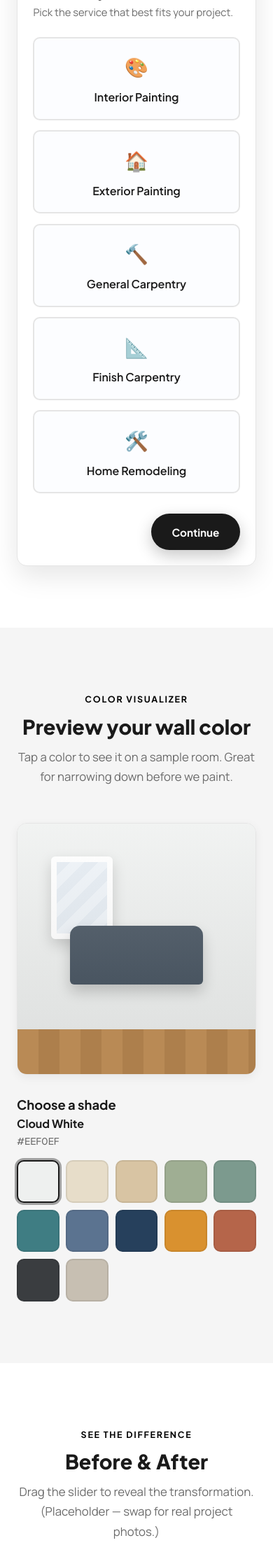
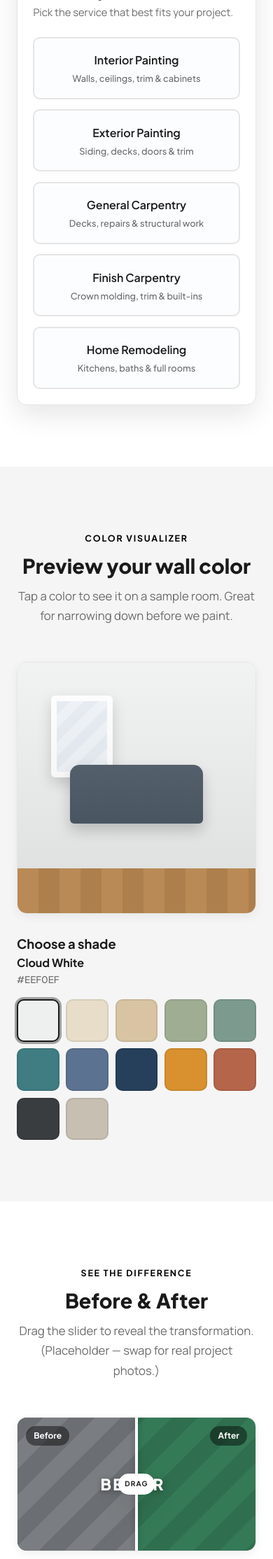
Before and after one commit to PChiovatto/prcgroupcompany, a PHP site: page /tools.php in a window 390 px wide. Shown: the part 732-2960 px from the top of the page at 70% size. Run offline with PHP 8.4, Linux system fonts and the light colour scheme.

Commit message:
Remodel tools page: remove all icons, click-to-advance calculator
- Remove every icon/emoji from tools.php (service emojis, finish-level dots,
  before/after arrow glyph, phone icon); service option cards now carry a
  short text descriptor instead
- Quote calculator: clicking a service, size or finish box auto-advances to
  the next step; the Continue button is hidden on those box-selection steps
  and only shown where real input is needed (quantity, contact, send)
- Restyle before/after grip as a small 'DRAG' text pill

Co-Authored-By: Claude Fable 5 <noreply@anthropic.com>
Claude-Session: https://claude.ai/code/session_016XLoFwtTend5dcK9srZghH

```diff
--- a/css/tools.css
+++ b/css/tools.css
@@ -34,8 +34,7 @@
 }
 .opt:hover { border-color: var(--amber); transform: translateY(-3px); box-shadow: var(--shadow-sm); }
 .opt.sel { border-color: var(--amber); background: #f0f0f0; box-shadow: 0 0 0 3px rgba(0,0,0,.12); }
-.opt .ico { font-size: 1.7rem; display: block; margin-bottom: .4rem; }
-.opt small { display: block; font-weight: 500; color: var(--muted); font-size: .8rem; margin-top: .25rem; }
+.opt small { display: block; font-weight: 500; color: var(--muted); font-size: .8rem; margin-top: .3rem; line-height: 1.4; }
 
 .calc .field { margin-bottom: 1.1rem; }
 .calc label { display: block; font-family: var(--font-head); font-weight: 600; font-size: .85rem;
@@ -110,9 +109,10 @@
   clip-path: inset(0 50% 0 0); }
 .ba__handle { position: absolute; top: 0; bottom: 0; left: 50%; width: 4px; background: #fff;
   transform: translateX(-2px); box-shadow: 0 0 10px rgba(0,0,0,.3); }
-.ba__grip { position: absolute; top: 50%; left: 50%; width: 42px; height: 42px; transform: translate(-50%,-50%);
-  background: #fff; border-radius: 50%; box-shadow: var(--shadow-md); display: grid; place-items: center;
-  color: var(--navy); font-weight: 800; cursor: ew-resize; }
+.ba__grip { position: absolute; top: 50%; left: 50%; min-width: 52px; height: 30px; padding: 0 .5rem;
+  transform: translate(-50%,-50%); background: #fff; border-radius: 50px; box-shadow: var(--shadow-md);
+  display: grid; place-items: center; color: var(--navy); font-family: var(--font-head); font-weight: 700;
+  font-size: .62rem; letter-spacing: .12em; cursor: ew-resize; }
 .ba__tag { position: absolute; top: 12px; padding: .25rem .7rem; border-radius: 50px; font-size: .75rem;
   font-weight: 700; font-family: var(--font-head); color: #fff; background: rgba(0,0,0,.45); }
 .ba__tag--b { left: 12px; } .ba__tag--a { right: 12px; }
--- a/js/tools.js
+++ b/js/tools.js
@@ -6,11 +6,11 @@
      1) QUOTE CALCULATOR
      ===================================================== */
   var SERVICES = {
-    interior:  { label: "Interior Painting", icon: "🎨", unit: "rooms",     base: 450,  min: 1, max: 20, step: 1, suffix: "room(s)" },
-    exterior:  { label: "Exterior Painting", icon: "🏠", unit: "homesize",  base: 0 },
-    carpentry: { label: "General Carpentry", icon: "🔨", unit: "scale",     base: 0 },
-    finish:    { label: "Finish Carpentry",  icon: "📐", unit: "linft",     base: 14,   min: 10, max: 400, step: 5, suffix: "linear ft" },
-    remodel:   { label: "Home Remodeling",   icon: "🛠️", unit: "remodel",   base: 0 }
+    interior:  { label: "Interior Painting", unit: "rooms",     base: 450,  min: 1, max: 20, step: 1, suffix: "room(s)" },
+    exterior:  { label: "Exterior Painting", unit: "homesize",  base: 0 },
+    carpentry: { label: "General Carpentry", unit: "scale",     base: 0 },
+    finish:    { label: "Finish Carpentry",  unit: "linft",     base: 14,   min: 10, max: 400, step: 5, suffix: "linear ft" },
+    remodel:   { label: "Home Remodeling",   unit: "remodel",   base: 0 }
   };
   var HOMESIZE = { small: { label: "Small (≤1,500 sq ft)", v: 3200 }, medium: { label: "Medium (1,500–2,800)", v: 5800 }, large: { label: "Large (2,800+ sq ft)", v: 9500 } };
   var SCALE    = { small: { label: "Small repair / 1 day", v: 850 }, medium: { label: "Medium project", v: 2800 }, large: { label: "Large / multi-day", v: 6500 } };
@@ -26,13 +26,26 @@
     var backBtn = calc.querySelector("#calcBack");
     var nextBtn = calc.querySelector("#calcNext");
 
+    // Steps where the user picks a box (service, size options, finish) advance
+    // on click — no Continue button needed there.
+    function isBoxStep() {
+      if (step === 0 || step === 2) return true;
+      if (step === 1) { var s = SERVICES[state.service]; return s && !(s.unit === "rooms" || s.unit === "linft"); }
+      return false;
+    }
+    function goNext() { if (canAdvance()) { step++; show(); } }
+
     function show() {
       steps.forEach(function (s, i) { s.classList.toggle("active", i === step); });
       bars.forEach(function (b, i) {
         b.classList.toggle("active", i === step);
         b.classList.toggle("done", i < step);
       });
+      var boxStep = isBoxStep();
       backBtn.classList.toggle("is-hidden", step === 0);
+      nextBtn.classList.toggle("is-hidden", boxStep);
+      var navEl = calc.querySelector(".calc__nav");
+      if (navEl) navEl.style.display = (boxStep && step === 0) ? "none" : "flex";
       nextBtn.textContent = step === steps.length - 2 ? "See my estimate" : (step === steps.length - 1 ? "Send request" : "Continue");
       if (step === steps.length - 1) buildResult();
     }
@@ -44,6 +57,7 @@
         el.classList.add("sel");
         state.service = el.getAttribute("data-service");
         renderDetail();
+        setTimeout(goNext, 140);
       });
     });
 
@@ -87,6 +101,7 @@
           detail.querySelectorAll("[data-size]").forEach(function (o) { o.classList.remove("sel"); });
           el.classList.add("sel");
           state.sizeKey = el.getAttribute("data-size");
+          setTimeout(goNext, 140);
         });
       });
     }
@@ -97,6 +112,7 @@
         calc.querySelectorAll("[data-finish]").forEach(function (o) { o.classList.remove("sel"); });
         el.classList.add("sel");
         state.finish = el.getAttribute("data-finish");
+        setTimeout(goNext, 140);
       });
     });
 
--- a/tools.php
+++ b/tools.php
@@ -43,11 +43,11 @@ include __DIR__ . '/includes/header.php';
             <h3>What do you need done?</h3>
             <p class="hint">Pick the service that best fits your project.</p>
             <div class="opt-grid">
-              <div class="opt" data-service="interior"><span class="ico">🎨</span>Interior Painting</div>
-              <div class="opt" data-service="exterior"><span class="ico">🏠</span>Exterior Painting</div>
-              <div class="opt" data-service="carpentry"><span class="ico">🔨</span>General Carpentry</div>
-              <div class="opt" data-service="finish"><span class="ico">📐</span>Finish Carpentry</div>
-              <div class="opt" data-service="remodel"><span class="ico">🛠️</span>Home Remodeling</div>
+              <div class="opt" data-service="interior">Interior Painting<small>Walls, ceilings, trim &amp; cabinets</small></div>
+              <div class="opt" data-service="exterior">Exterior Painting<small>Siding, decks, doors &amp; trim</small></div>
+              <div class="opt" data-service="carpentry">General Carpentry<small>Decks, repairs &amp; structural work</small></div>
+              <div class="opt" data-service="finish">Finish Carpentry<small>Crown molding, trim &amp; built-ins</small></div>
+              <div class="opt" data-service="remodel">Home Remodeling<small>Kitchens, baths &amp; full rooms</small></div>
             </div>
           </div>
 
@@ -61,11 +61,11 @@ include __DIR__ . '/includes/header.php';
             <h3>Choose a finish level</h3>
             <p class="hint">Higher levels mean more prep and premium materials.</p>
             <div class="opt-grid">
-              <div class="opt sel" data-finish="standard"><span class="ico">●</span>Standard
+              <div class="opt sel" data-finish="standard">Standard
                 <small>Quality materials, clean finish</small></div>
-              <div class="opt" data-finish="premium"><span class="ico">●●</span>Premium
+              <div class="opt" data-finish="premium">Premium
                 <small>Premium paints, extra prep</small></div>
-              <div class="opt" data-finish="luxury"><span class="ico">●●●</span>Luxury
+              <div class="opt" data-finish="luxury">Luxury
                 <small>Top-tier finishes, custom detail</small></div>
             </div>
           </div>
@@ -153,7 +153,7 @@ include __DIR__ . '/includes/header.php';
           <div class="ba__img ba__before" id="baBefore">BEFORE</div>
           <span class="ba__tag ba__tag--b">Before</span>
           <span class="ba__tag ba__tag--a">After</span>
-          <div class="ba__handle" id="baHandle"><div class="ba__grip">⇆</div></div>
+          <div class="ba__handle" id="baHandle"><div class="ba__grip">DRAG</div></div>
         </div>
         <input type="range" id="baRange" min="0" max="100" value="50" aria-label="Before and after slider" />
       </div>
@@ -166,7 +166,7 @@ include __DIR__ . '/includes/header.php';
         <h2>Prefer to talk it through?</h2>
         <p>Call us for a free, no-obligation on-site estimate.</p>
       </div>
-      <a href="tel:<?= BUSINESS_PHONE_RAW ?>" class="btn btn--light">📞 Call <?= BUSINESS_PHONE ?></a>
+      <a href="tel:<?= BUSINESS_PHONE_RAW ?>" class="btn btn--light">Call <?= BUSINESS_PHONE ?></a>
     </div>
   </section>
 
```
